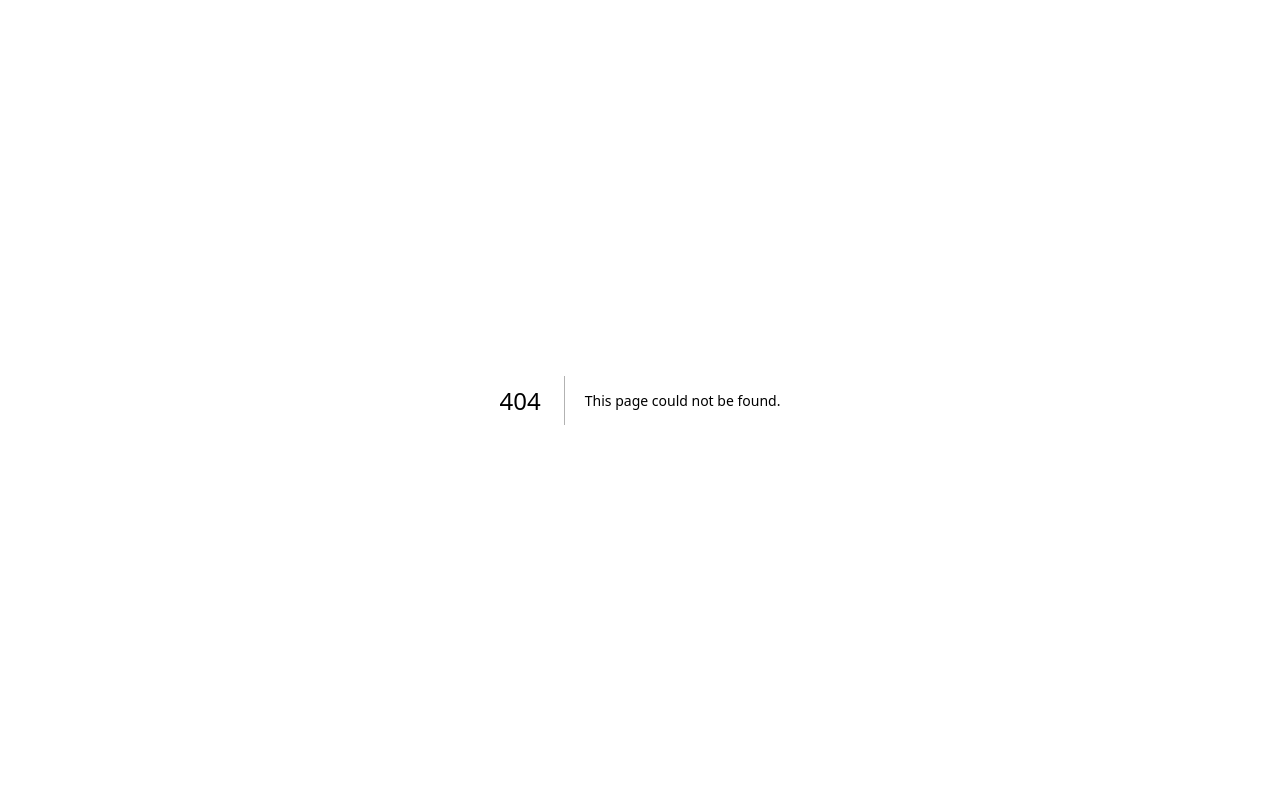
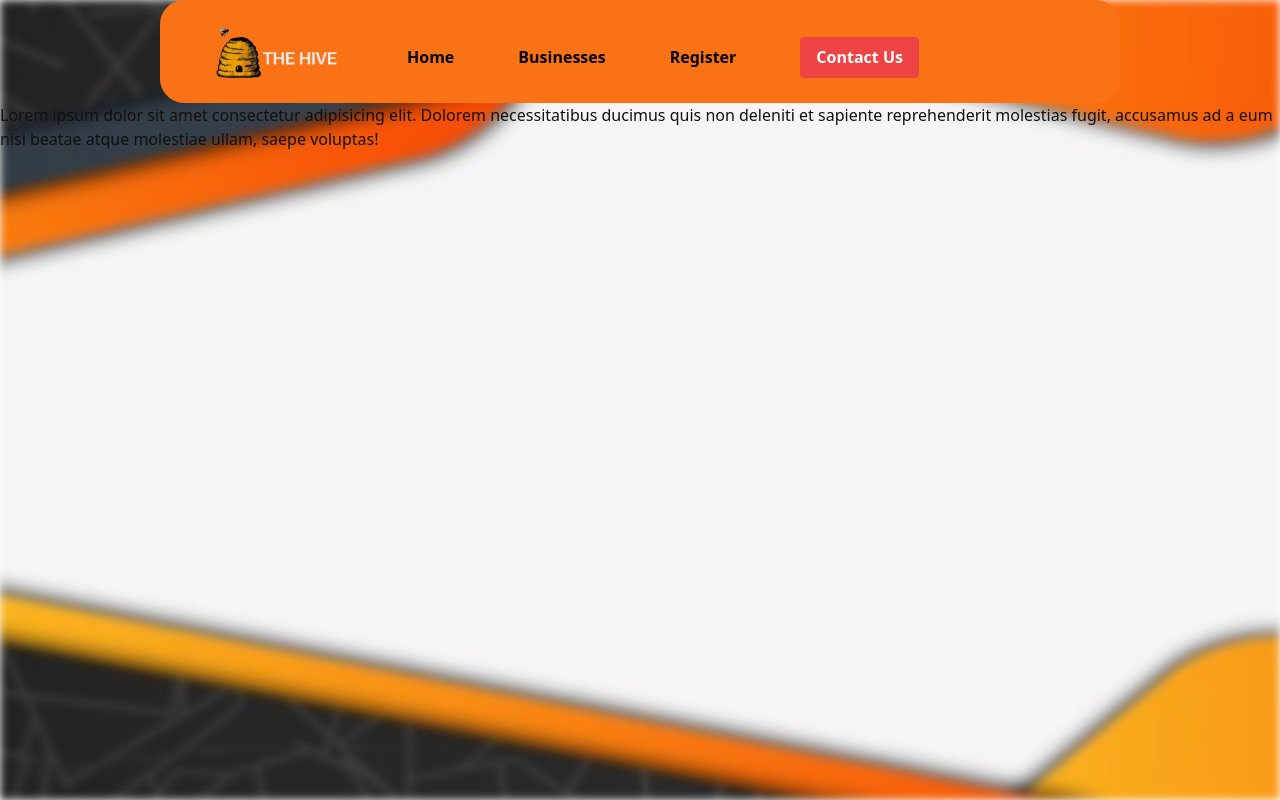
Before and after one commit to Itstayeeb786/the-hive, a Next.js app in the folder hiveapp/: page /businesses in a window 1280 px wide. Before the commit this address had no page. Built offline with nearby package versions, Linux system fonts and the light colour scheme.

Commit message:
Added Businesses Page

```diff
--- a/hiveapp/components/ui/navbar.tsx
+++ b/hiveapp/components/ui/navbar.tsx
@@ -25,6 +25,7 @@ function Navbar({ className }: { className?: string }) {
         <a href="/" className="mt-5 font-bold">
           Home
         </a>
+        <a href="/businesses">
           <MenuItem setActive={setActive} active={active} item="Businesses">
             <div className="flex flex-col space-y-4 text-sm ">
               <HoveredLink href="/">Web Development</HoveredLink>
@@ -33,7 +34,7 @@ function Navbar({ className }: { className?: string }) {
               <HoveredLink href="/">Branding</HoveredLink>
             </div>
           </MenuItem>
-
+        </a>
         <MenuItem setActive={setActive} active={active} item="Register">
           <div className="flex flex-col space-y-4 text-sm ">
             <HoveredLink href="/">Hobby</HoveredLink>
--- /dev/null
+++ b/hiveapp/pages/businesses/index.tsx
@@ -0,0 +1,19 @@
+import Navbar from "@/components/ui/navbar";
+import Background from "@/components/wrappers/background";
+
+const Businesses = () => {
+  return (
+    <div>
+      <Navbar />
+      <Background />
+      <p className="text-[#111]">
+        Lorem ipsum dolor sit amet consectetur adipisicing elit. Dolorem
+        necessitatibus ducimus quis non deleniti et sapiente reprehenderit
+        molestias fugit, accusamus ad a eum nisi beatae atque molestiae ullam,
+        saepe voluptas!
+      </p>
+    </div>
+  );
+};
+
+export default Businesses;
--- a/hiveapp/pages/index.tsx
+++ b/hiveapp/pages/index.tsx
@@ -150,9 +150,11 @@ export default function Home() {
               View
             </button>
           </div>
-          <button className="bg-gray-600 hover:bg-white hover:text-black text-white font-bold py-2 px-4 rounded mt-4">
-            View More
-          </button>
+          <a href="/businesses">
+            <button className="bg-gray-600 hover:bg-white hover:text-black text-white font-bold py-2 px-4 rounded mt-4">
+              View More
+            </button>
+          </a>
         </div>
       </div>
     </main>
```
Lines whose indentation alone changed are shown as unchanged.
